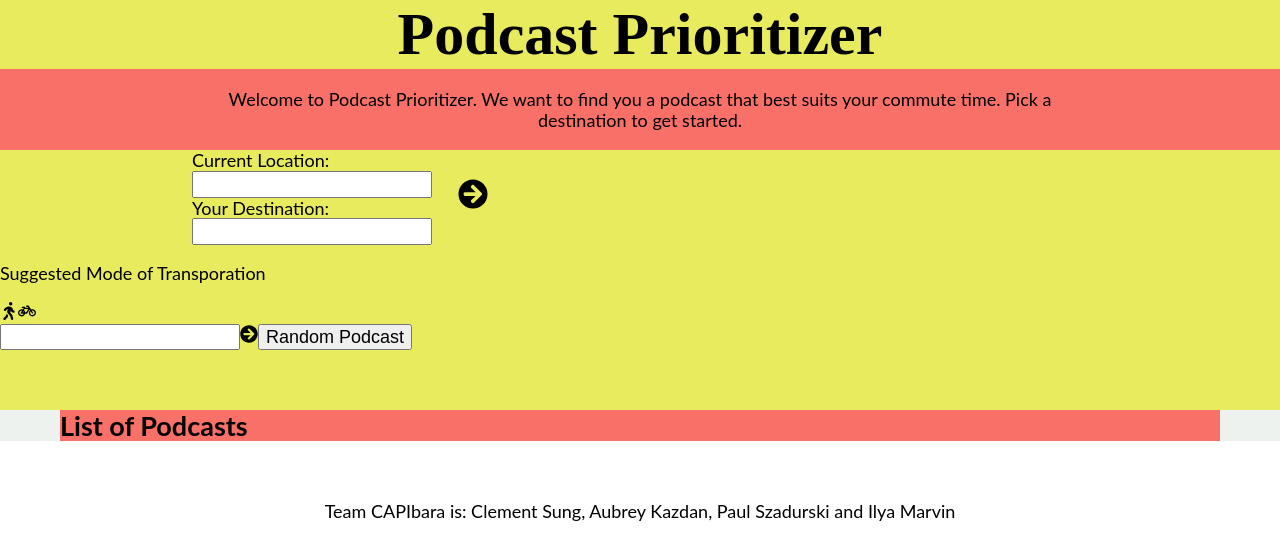
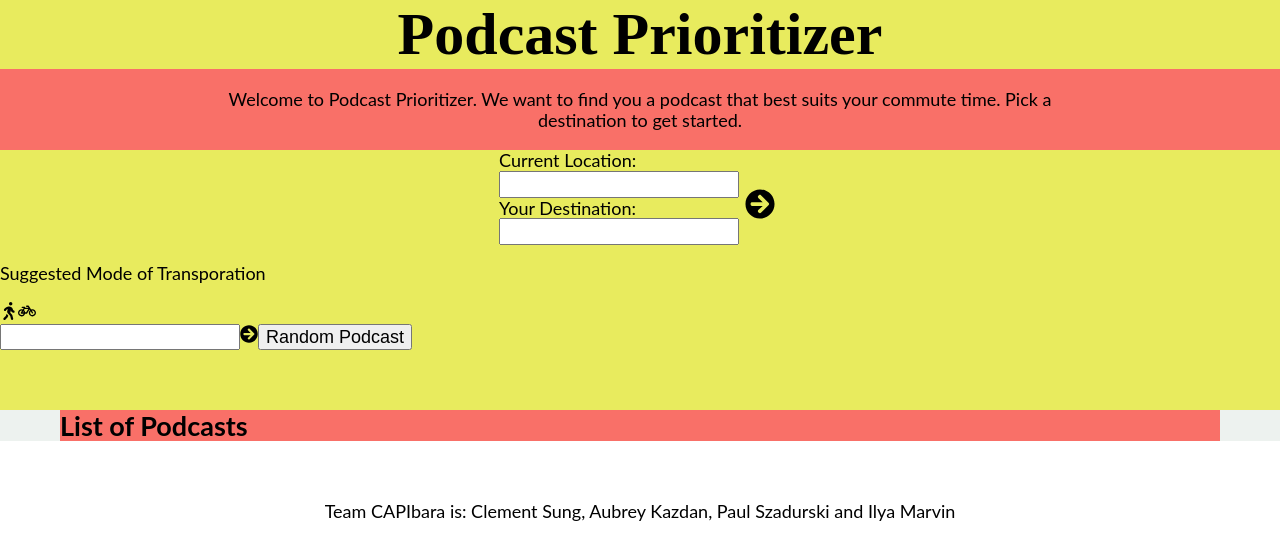
Before and after one commit to capibara33/podcastPrioritizer, a React (Create React App) app: page / in a window 1280 px wide. Shown: the top 560 px of the page. Built offline with nearby package versions, Linux system fonts and the light colour scheme.

Commit message:
positoned location form with button

```diff
--- a/src/components/LocationForm.js
+++ b/src/components/LocationForm.js
@@ -57,8 +57,9 @@ const LocationForm = ({handleLocationData, handleDestinationData, location, dest
   }
 
   return (
+    <div className="test">
       <form action="submit" className="wrapper locationForm" onSubmit={handleLocationSubmit}>
-      <div>
+        <div className="locationInputs">
           <label htmlFor="currentLocation">Current Location:</label>
           <input type="text" id="currentLocation" onChange={handleLocationInput}></input>
 
@@ -66,10 +67,12 @@ const LocationForm = ({handleLocationData, handleDestinationData, location, dest
           <input type="text" id="destination" onChange={handleDestinationInput}></input>
         </div>
 
-      <div>
+        <div className="locationButtonContainer">
           <button type="submit" className="locationButton"><FaArrowCircleRight /></button>
         </div>
       </form>
+
+    </div>
   )
 }
 
--- a/src/styles/App.css
+++ b/src/styles/App.css
@@ -54,6 +54,11 @@ main {
     background-color: #E8EB5E;
 }
 
+.test {
+    display: flex;
+    align-items: center;
+}
+
 .instructionsContainer {
     background-color: #F97068;
 }
@@ -65,18 +70,22 @@ main {
 
 .locationForm {
   display: flex;
+  justify-content: center;
+  align-items: center;
 }
 
-.locationForm div {
+.locationInputs {
   display: flex;
   flex-direction: column;
-  justify-content: center;
 }
 
+.locationButtonContainer {
+  cursor: pointer;
+}
 
 .locationButton {
   border: none;
-  margin-left: 1rem;
+  margin-top: 1rem;
   background-color: #E8EB5E;
   font-size: 1.5rem;
 }
```
Lines whose indentation alone changed are shown as unchanged.
